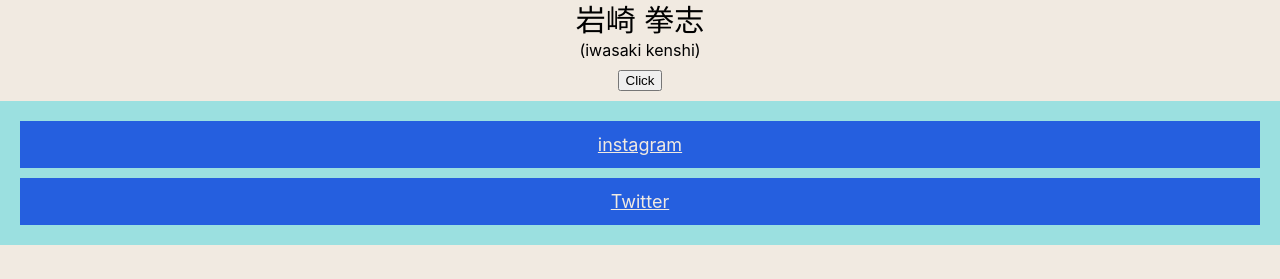
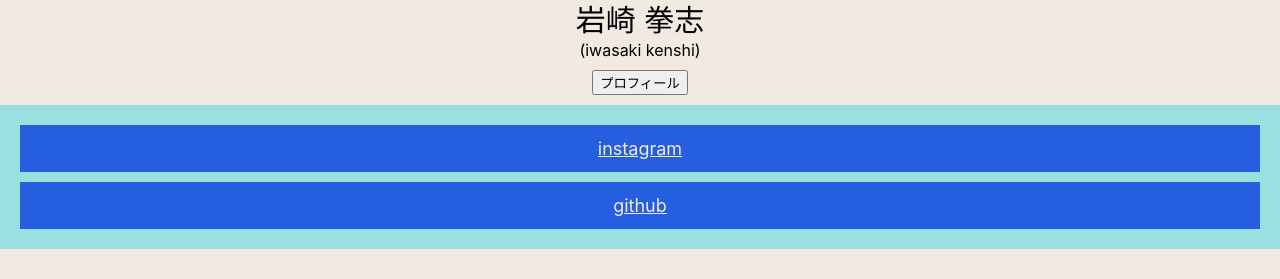
Before and after one commit to kensiiwasaki/react-mypage, a React (Create React App) app: page / in a window 1280 px wide. Shown: the part 316-595 px from the top of the page. Built offline with nearby package versions, Linux system fonts and the light colour scheme.

Commit message:
アニメーション

```diff
--- a/src/App.css
+++ b/src/App.css
@@ -89,11 +89,25 @@
   justify-content: center;
 }
 
+
 #content {
   z-index: 2;
   width: 50%;
   padding: 1em;
   background: #fff;
+  animation-name: content;
+  animation-duration: 1s;
+  animation-fill-mode: forwards;
+}
+@keyframes content {
+  0% {
+    opacity: 0;
+    transform: translateY(30px);
+  }
+  100% {
+    opacity: 1;
+    transform: translateY(0px);
+  }
 }
 
 .modal {
@@ -101,6 +115,10 @@
   justify-content: center;
   margin: 10px;
   user-select: none;
+}
+
+.btn {
+  cursor: pointer;
   animation-name: btn;
   animation-duration: 5s;
   animation-fill-mode: forwards;
@@ -114,10 +132,6 @@
     opacity: 1;
     transform: translateY(0px);
   }
-}
-
-.btn {
-  cursor: pointer;
 }
 
 footer {
--- a/src/App.js
+++ b/src/App.js
@@ -17,12 +17,12 @@
         <p className="furigana">(iwasaki kenshi)</p>
       </div>
       <div className="modal">
-        <button className="btn" onClick={() => setShow(true)}>Click</button>
+        <button className="btn" onClick={() => setShow(true)}>プロフィール</button>
         <Modal show={show} setShow={setShow}  />
       </div>
       <footer>
-        <a className="link" href="https://google.com">instagram</a>
-        <a className="link" href="https://google.com">Twitter</a>
+        <a className="link" href="https://www.instagram.com/kenshidayoo">instagram</a>
+        <a className="link" href="https://github.com/kensiiwasaki">github</a>
       </footer>
     </body>
   );
```
